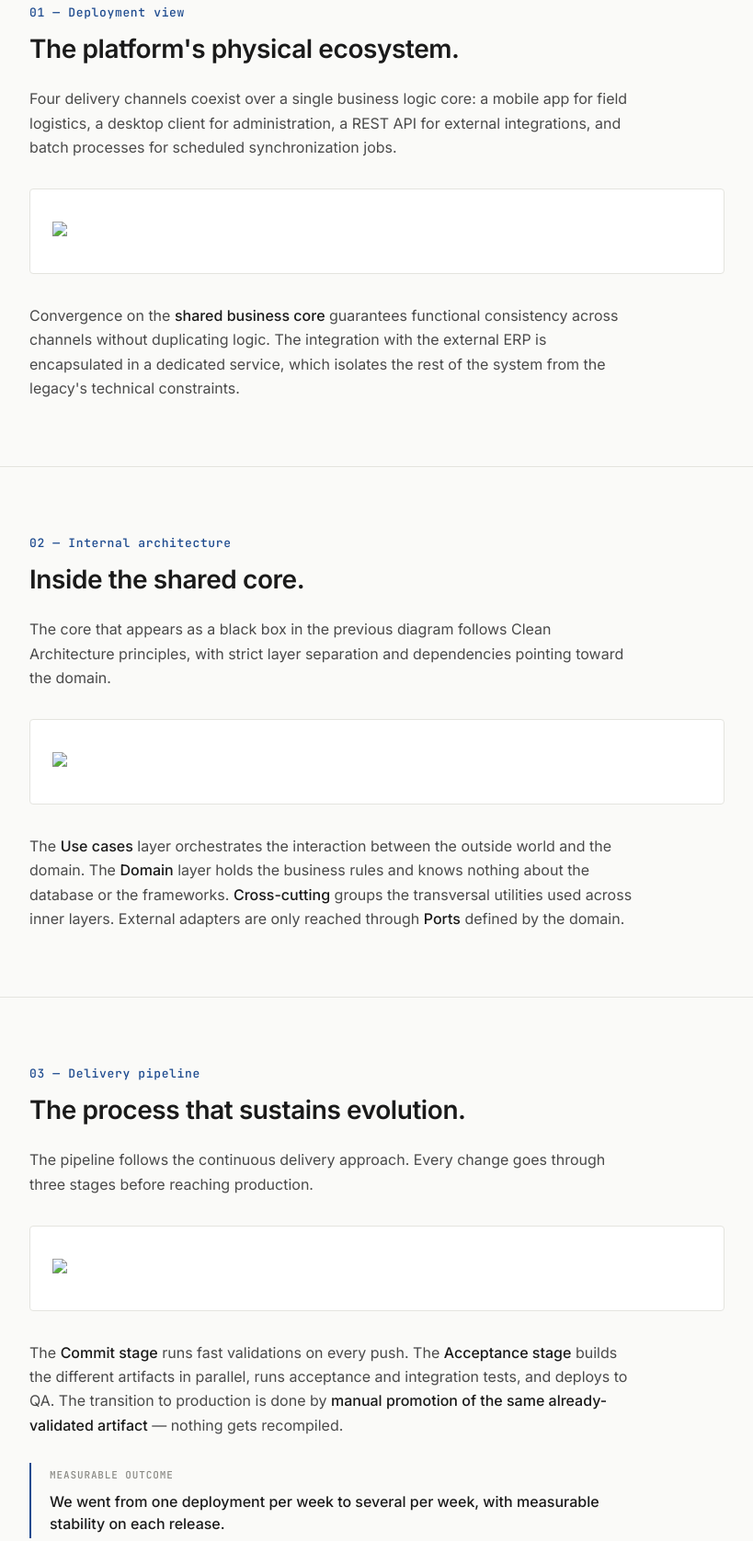
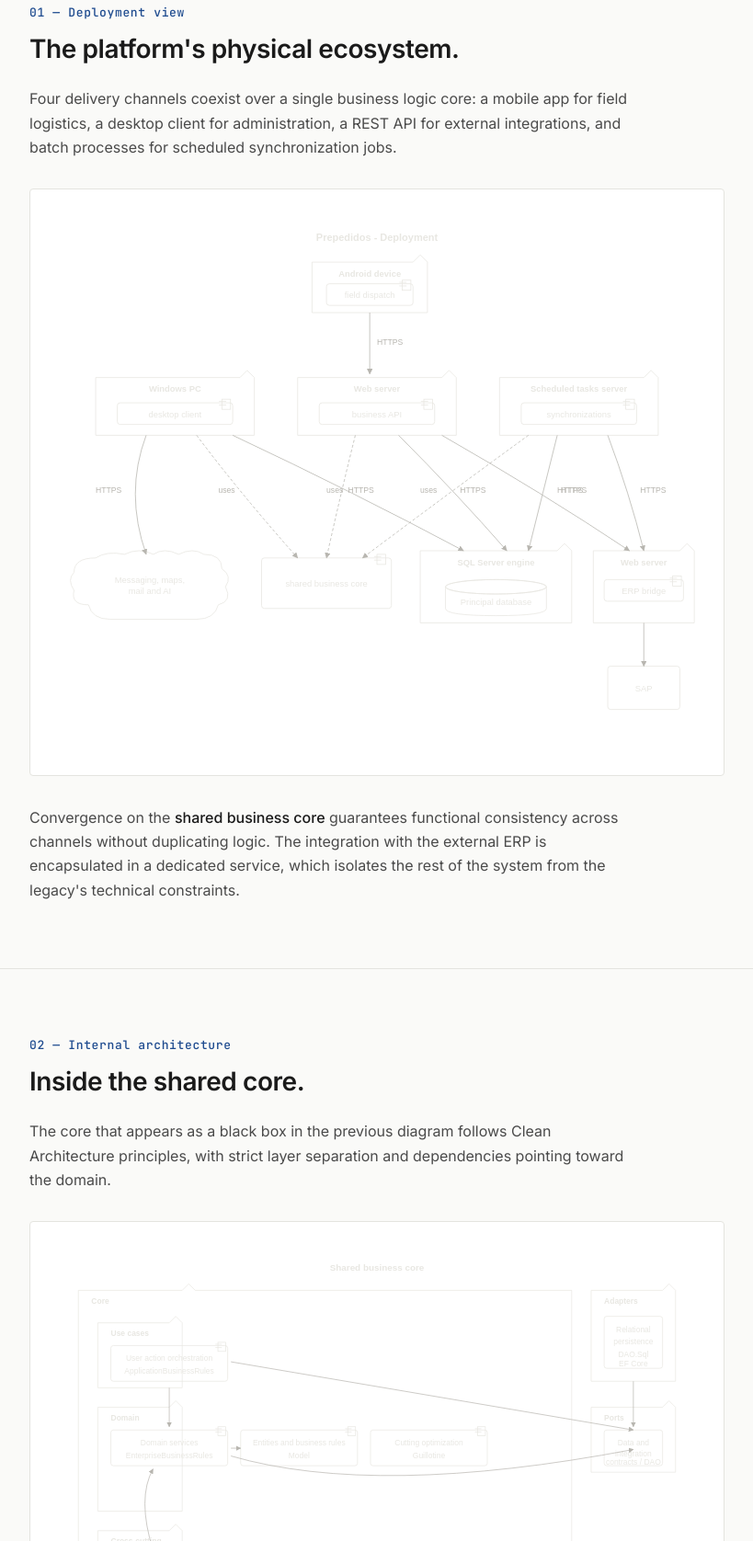
Before and after one commit to emigallo/hello, a plain HTML site: page index.html in a window 1280 px wide. Shown: the part 489-2165 px from the top of the page at 92% size, without its empty margins (230-1049 px from the left). Drawn offline with Linux system fonts and the light colour scheme; the site is published under a folder, as on GitHub Pages, so addresses that start at the root find nothing.

Commit message:
Configurar GitHub Pages via Actions y corregir rutas de assets
Co-Authored-By: Claude Opus 5 <noreply@anthropic.com>

```diff
--- a/index.html
+++ b/index.html
@@ -43,7 +43,7 @@
           client for administration, a REST API for external integrations, and batch processes for scheduled
           synchronization jobs.</p>
         <div class="diagram-frame">
-          <img src="/files/1-deployment-view.svg" />
+          <img src="files/1-deployment-view.svg" />
         </div>
         <p>Convergence on the <span class="highlight">shared business core</span> guarantees functional consistency
           across channels without duplicating logic. The integration with the external ERP is encapsulated in a
@@ -63,7 +63,7 @@
           strict layer separation and dependencies pointing toward the domain.</p>
 
         <div class="diagram-frame">
-          <img src="/files/2-shared-business-core.svg" />
+          <img src="files/2-shared-business-core.svg" />
         </div>
 
         <p>The <span class="highlight">Use cases</span> layer orchestrates the interaction between the outside world and
@@ -86,7 +86,7 @@
           through three stages before reaching production.</p>
 
         <div class="diagram-frame">
-          <img src="/files/3-delivery-pipeline.svg" />
+          <img src="files/3-delivery-pipeline.svg" />
         </div>
 
         <p>The <span class="highlight">Commit stage</span> runs fast validations on every push. The <span
```
Also changed, not shown: 2 other files.
